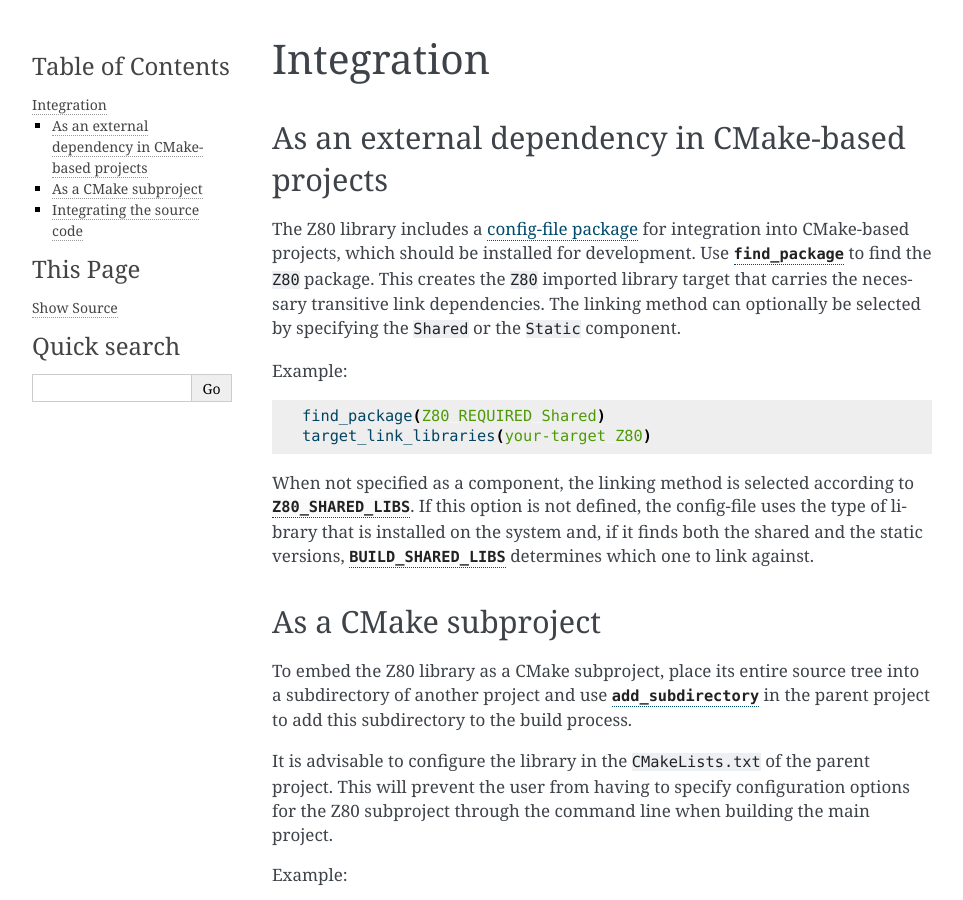
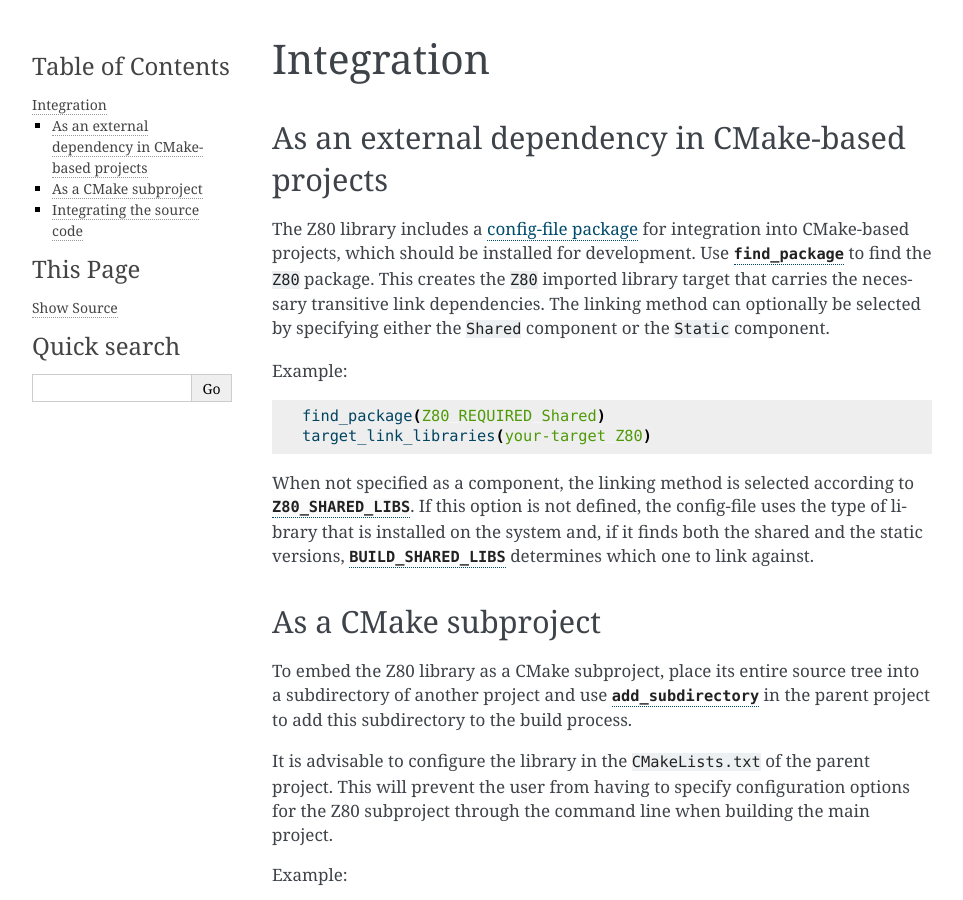
Before and after one commit to redcode/Z80, a Sphinx documentation site: the page built from documentation/Integration.rst, in a window 1280 px wide and 900 px high. Shown: the whole window, without its empty margins (148-1111 px from the left). Built offline with Sphinx 7.4.7, drawn with Linux system fonts in a browser that asks for light colours.

Commit message:
Documentation WIP.

```diff
--- a/documentation/Integration.rst
+++ b/documentation/Integration.rst
@@ -26,7 +26,7 @@
 As an external dependency in CMake-based projects
 =================================================
 
-The Z80 library includes a `config-file package <https://cmake.org/cmake/help/latest/manual/cmake-packages.7.html#config-file-packages>`_ for integration into CMake-based projects, which should be installed for development. Use |find_package|_ to find the ``Z80`` package. This creates the ``Z80`` imported library target that carries the necessary transitive link dependencies. The linking method can optionally be selected by specifying the ``Shared`` or the ``Static`` component.
+The Z80 library includes a `config-file package <https://cmake.org/cmake/help/latest/manual/cmake-packages.7.html#config-file-packages>`_ for integration into CMake-based projects, which should be installed for development. Use |find_package|_ to find the ``Z80`` package. This creates the ``Z80`` imported library target that carries the necessary transitive link dependencies. The linking method can optionally be selected by specifying either the ``Shared`` component or the ``Static`` component.
 
 Example:
 
```
Also changed, not shown: README.md (+1 -1 lines), 1 other file.
